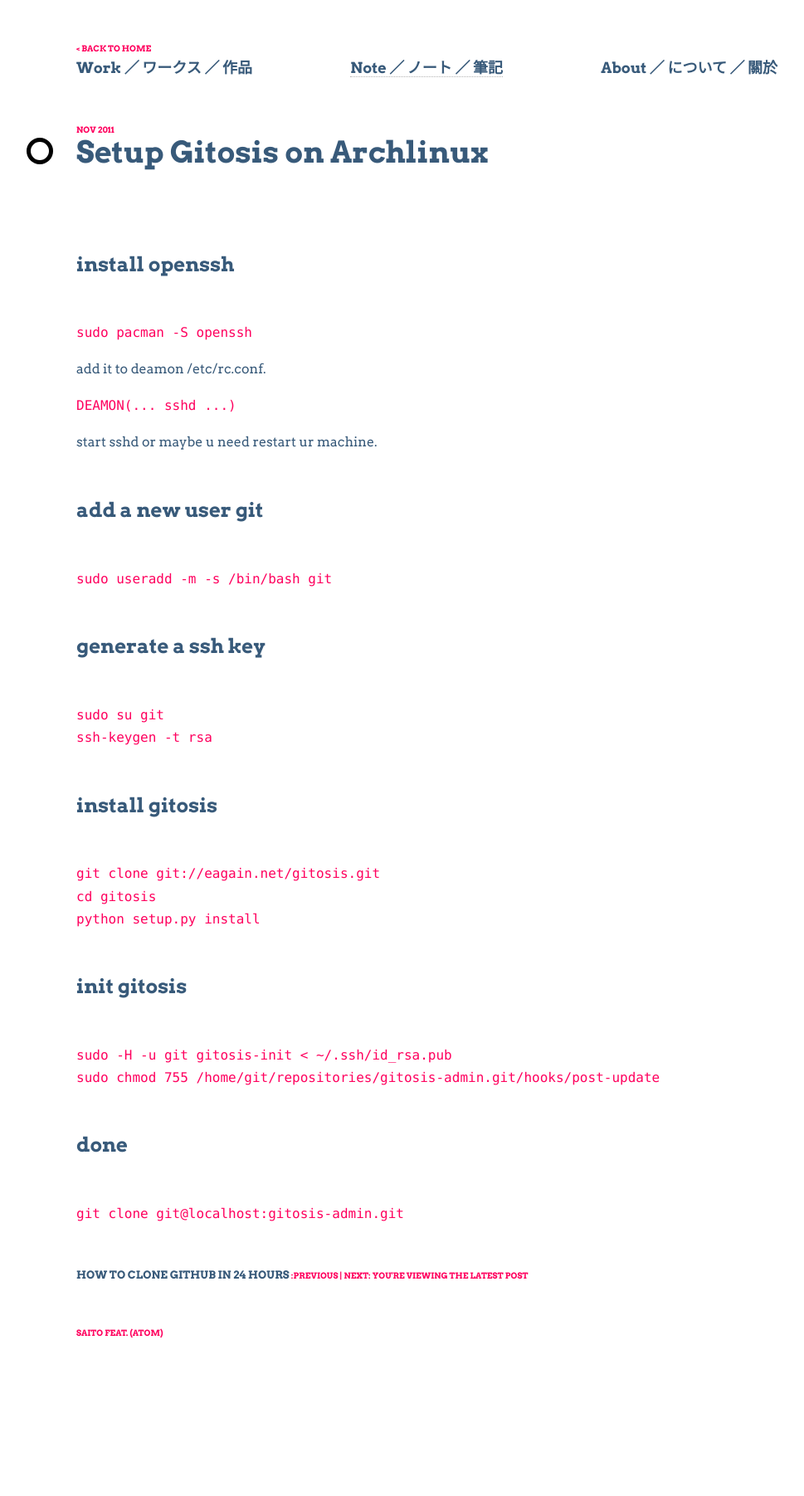
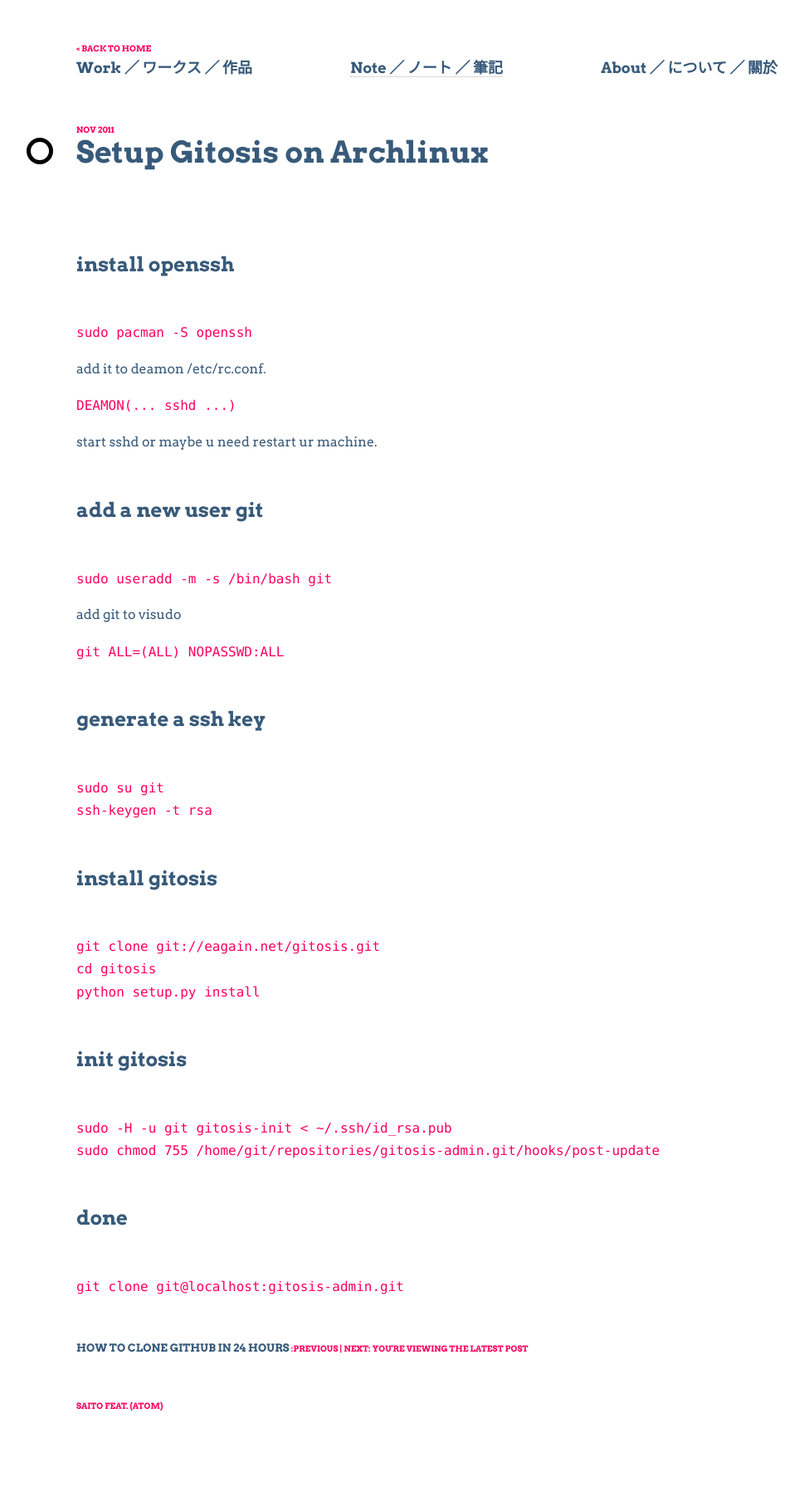
Before and after one commit to SaitoWu/saitowu.github.com, a Jekyll site: the page built from _posts/2011-11-18-Setup-Gitosis-On-Archlinux.md, in a window 1280 px wide. Shown: the whole page at 83% size, without its empty margins (68-1037 px from the left). Built offline with Jekyll 4.4.1, drawn with Linux system fonts in a browser that asks for light colours; Markdown is read by kramdown in place of the engine named in the settings; comment, search, counter and statistics services are not loaded; before the commit the page ends 1715 px from its top, so only the background shows below that.

Commit message:
fix git privilege

```diff
--- a/_posts/2011-11-18-Setup-Gitosis-On-Archlinux.md
+++ b/_posts/2011-11-18-Setup-Gitosis-On-Archlinux.md
@@ -19,6 +19,10 @@ start sshd or maybe u need restart ur machine.
 
     sudo useradd -m -s /bin/bash git
 
+add git to visudo
+
+    git ALL=(ALL) NOPASSWD:ALL
+
 ### generate a ssh key
 
     sudo su git
```
